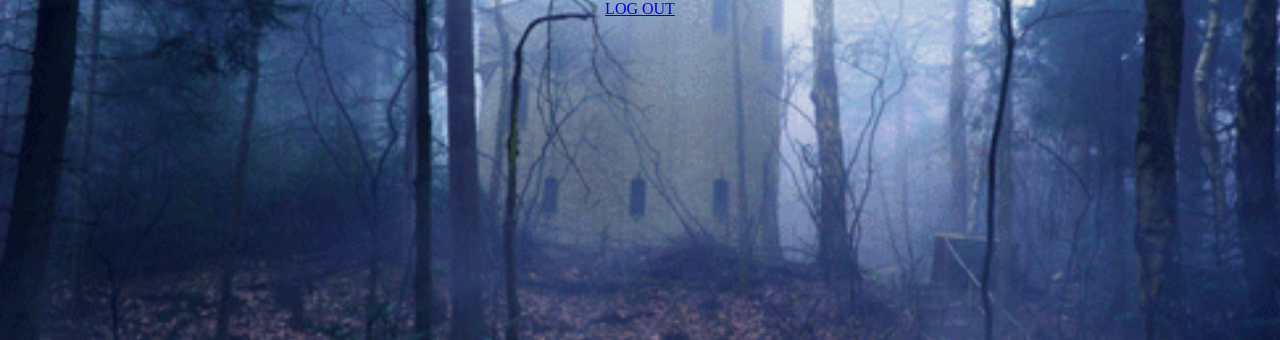
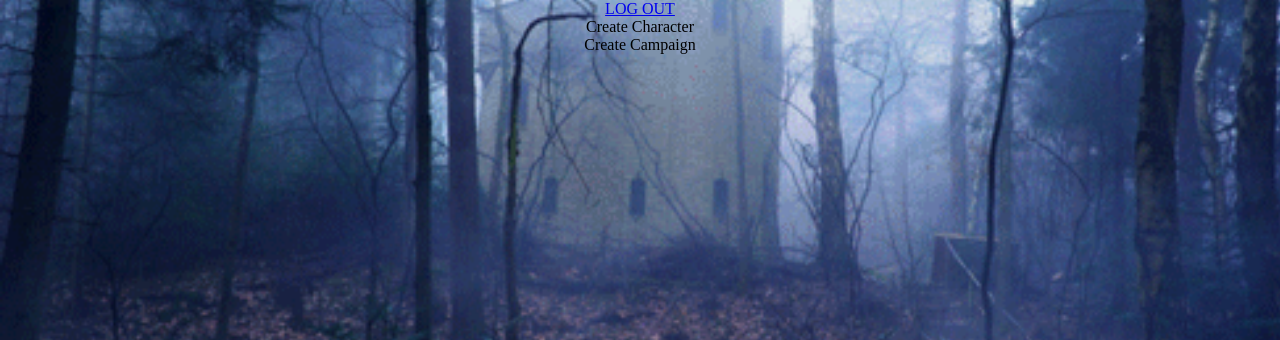
Before and after one commit to 1powechri2/Dragons_and_Dungeons, a Django app: page /user_page in a window 1280 px wide. Shown: the part 243-583 px from the top of the page. Run offline with Django 3.2, Linux system fonts and the light colour scheme; some web fonts are replaced.

Commit message:
Adds boilerplate for create campaign or create character on user page

```diff
--- a/d_and_d/urls.py
+++ b/d_and_d/urls.py
@@ -8,5 +8,5 @@ urlpatterns = [
     path('sign_up', views.sign_up, name='sign_up'),
     path('login_user', views.login_user, name='login_user'),
     path('user_page', views.user_page, name='user_page'),
-    path('logout_user', views.logout_user, name='logout_user')
+    path('logout_user', views.logout_user, name='logout_user'),
 ]
--- a/dungdrag/templates/user/show.html
+++ b/dungdrag/templates/user/show.html
@@ -10,5 +10,7 @@
       <h1> Welcome {{ request.user.username }}<h1>
     </header>
     <a href="{% url 'logout_user' %}">LOG OUT</a>
+    <p id='create_character'>Create Character</p>
+    <p id='create_campaign'>Create Campaign</p>
   </body>
 </html>
```
